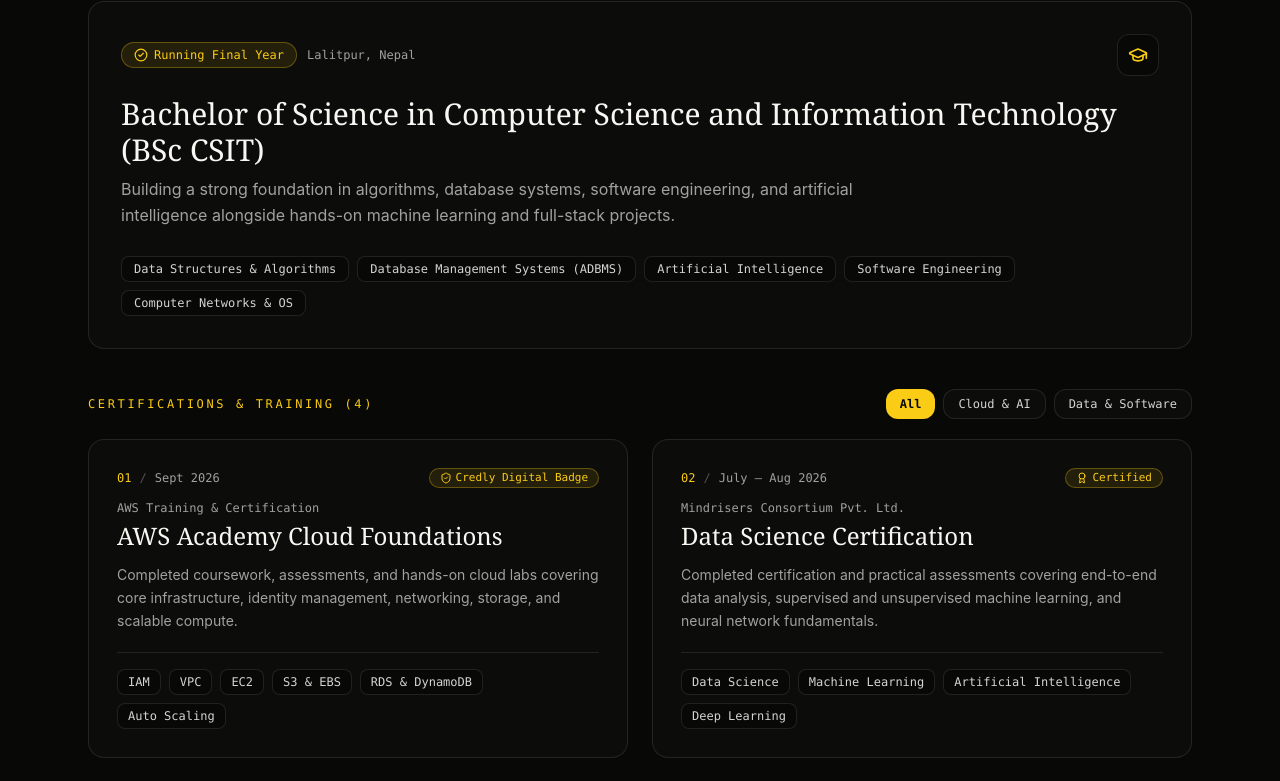
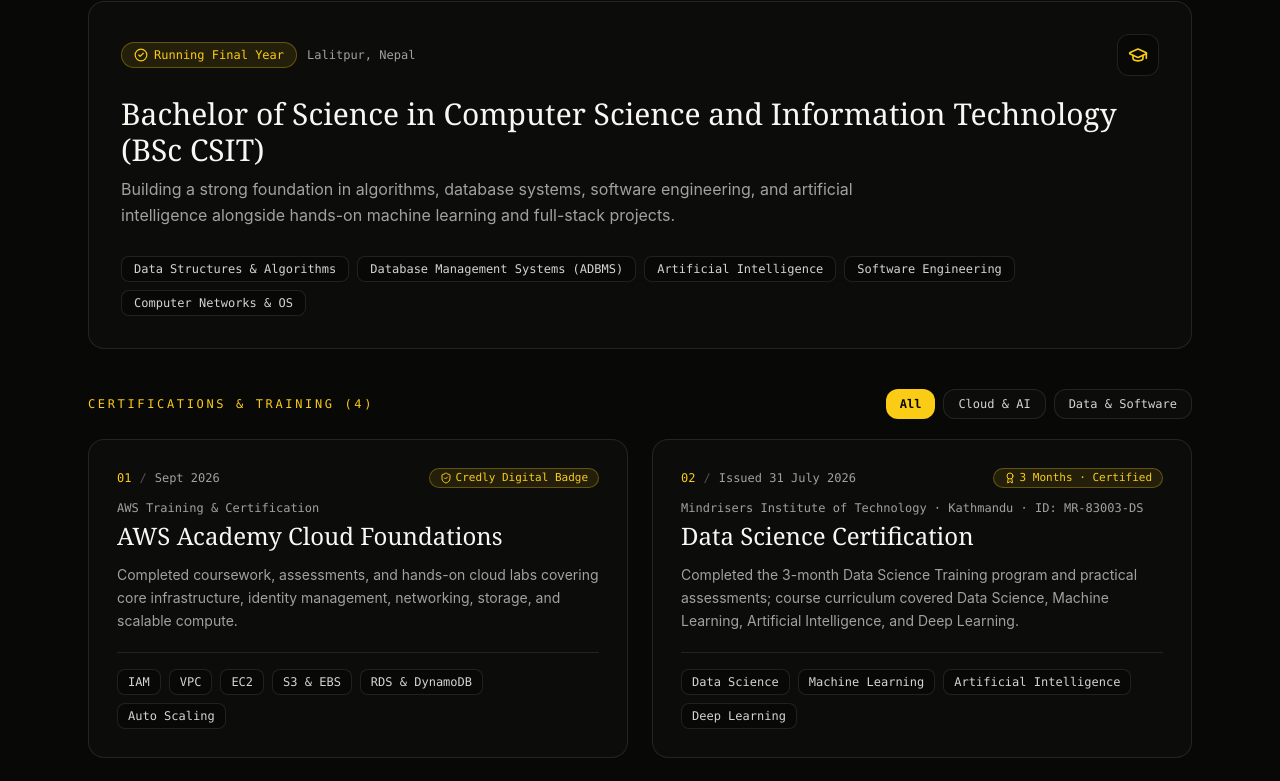
Before and after one commit to rajeshchauhdary/Portfolio, a React (Vite) app: page /achievements in a window 1280 px wide. Shown: the part 379-1160 px from the top of the page. Built offline with nearby package versions, Linux system fonts and the light colour scheme.

Commit message:
content: add Mindrisers certificate ID MR-83003-DS and issue date

```diff
--- a/src/pages/Achievements.jsx
+++ b/src/pages/Achievements.jsx
@@ -25,12 +25,12 @@ const certifications = [
   {
     number: '02',
     category: 'Data & Software',
-    issuer: 'Mindrisers Consortium Pvt. Ltd.',
-    badge: 'Certified',
-    period: 'July — Aug 2026',
+    issuer: 'Mindrisers Institute of Technology · Kathmandu · ID: MR-83003-DS',
+    badge: '3 Months · Certified',
+    period: 'Issued 31 July 2026',
     title: 'Data Science Certification',
     details:
-      'Completed certification and practical assessments covering end-to-end data analysis, supervised and unsupervised machine learning, and neural network fundamentals.',
+      'Completed the 3-month Data Science Training program and practical assessments; course curriculum covered Data Science, Machine Learning, Artificial Intelligence, and Deep Learning.',
     topics: ['Data Science', 'Machine Learning', 'Artificial Intelligence', 'Deep Learning'],
     icon: Award,
   },
```
